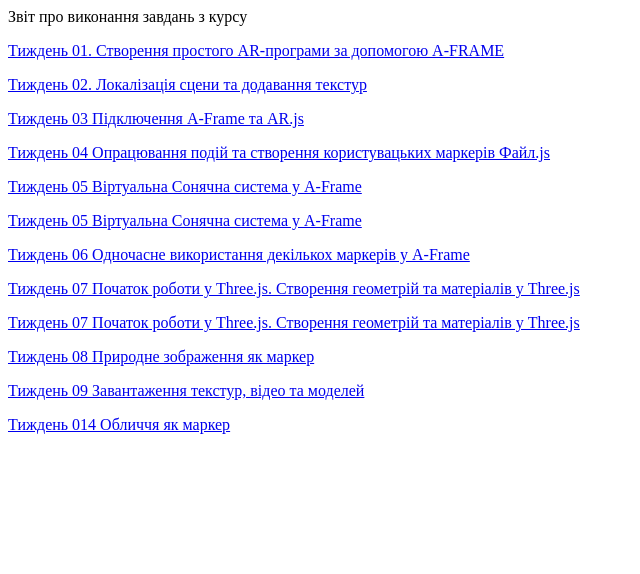
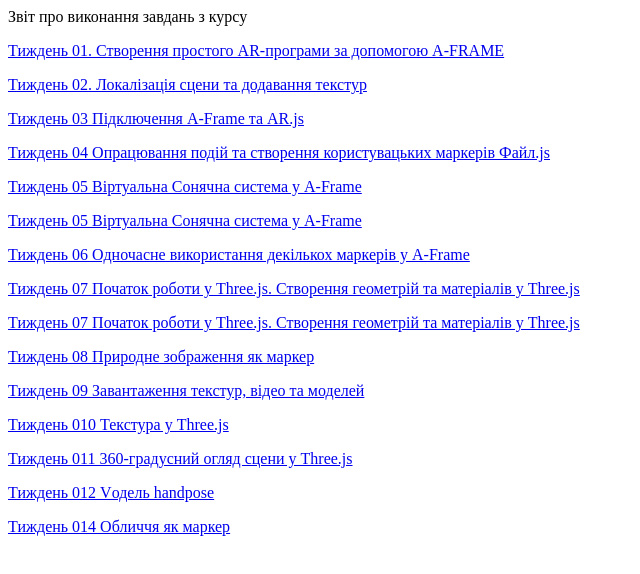
Before and after one commit to Rybachuk-Anastasiia/Rybachuk-Anastasiia.github.io, a plain HTML site: page index.html in a window 1280 px wide. Shown: the whole page, without its empty margins (0-640 px from the left). Drawn offline with Linux system fonts and the light colour scheme.

Commit message:
Add files via upload

```diff
--- a/index.html
+++ b/index.html
@@ -19,6 +19,10 @@
 <p><a href="week7/threejs_1.html" target="_blank">Тиждень 07 Початок роботи у Three.js. Створення геометрій та матеріалів у Three.js</a>
 <p><a href="week8/nft.html" target="_blank">Тиждень 08 Природне зображення як маркер</a>
 <p><a href="week9/ARindex.html" target="_blank">Тиждень 09 Завантаження текстур, відео та моделей </a>
+<p><a href="week10/threejs_second.html" target="_blank">Тиждень 010 Текстура у Three.js</a>
+<p><a href="week11/controls.html" target="_blank">Тиждень 011 360-градусний огляд сцени у Three.js</a>
+<p><a href="week12/tm_exp.html" target="_blank">Тиждень 012 Vодель handpose</a>
+
 <p><a href="week14/face.html" target="_blank">Тиждень 014 Обличчя як маркер </a>
 
 
```
